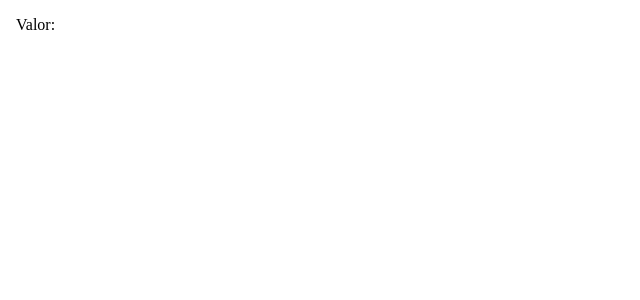
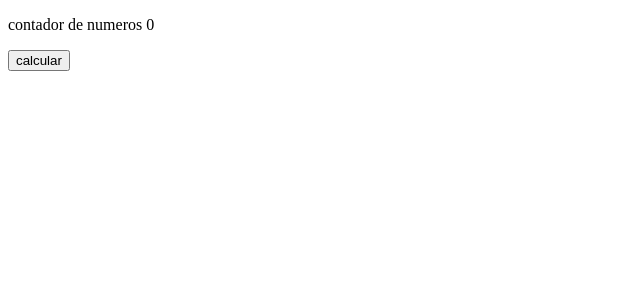
Before and after one commit to Edvan5125/projeto-integrador, an Angular app in the folder nome-projeto/: page /soma in a window 1280 px wide. Before the commit this address led to /. Shown: the top 300 px of the page, without its empty margins (0-640 px from the left). Built offline with nearby package versions, Linux system fonts and the light colour scheme.

Commit message:
AULA - 25/08

```diff
--- a/nome-projeto/src/app/app-routing-module.ts
+++ b/nome-projeto/src/app/app-routing-module.ts
@@ -1,7 +1,12 @@
 import { NgModule } from '@angular/core';
 import { RouterModule, Routes } from '@angular/router';
 
-const routes: Routes = [];
+const routes: Routes = [
+  {
+    path: 'soma',
+    loadChildren: () => import('./soma/soma-module').then(m => m.SomaModule)
+  }
+];
 
 @NgModule({
   imports: [RouterModule.forRoot(routes)],
--- a/nome-projeto/src/app/app.html
+++ b/nome-projeto/src/app/app.html
@@ -1,12 +1 @@
-<!DOCTYPE html>
-<html lang="en">
-<head>
-  <meta charset="UTF-8">
-  <meta name="viewport" content="width=device-width, initial-scale=1.0">
-  <title>Document</title>
-</head>
-<body>
-  <p>Valor: {{ n1 }}</p>
-
-</body>
-</html>
+<router-outlet></router-outlet>
--- a/nome-projeto/src/app/soma/soma-module.ts
+++ b/nome-projeto/src/app/soma/soma-module.ts
@@ -2,15 +2,17 @@ import { NgModule } from '@angular/core';
 import { CommonModule } from '@angular/common';
 
 import { SomaRoutingModule } from './soma-routing-module';
+import { Somacomp } from './somacomp/somacomp';
 
 
 @NgModule({
-  declarations: [],
+  declarations: [
+    Somacomp
+  ],
   imports: [
     CommonModule,
     SomaRoutingModule
   ]
 })
 export class SomaModule {
-  n1 = 0
 }
--- a/nome-projeto/src/app/soma/soma-routing-module.ts
+++ b/nome-projeto/src/app/soma/soma-routing-module.ts
@@ -1,9 +1,9 @@
 import { NgModule } from '@angular/core';
 import { RouterModule, Routes } from '@angular/router';
-import { App } from '../app';
+import { Somacomp } from './somacomp/somacomp';
 
 const routes: Routes = [
-  {path: 'soma', component: App}
+  {path: '', component: Somacomp}
 ];
 
 @NgModule({
--- /dev/null
+++ b/nome-projeto/src/app/soma/somacomp/somacomp.html
@@ -0,0 +1,2 @@
+<p>contador de numeros {{valor}}</p>
+<button (click)="incrementar()">calcular</button>
--- /dev/null
+++ b/nome-projeto/src/app/soma/somacomp/somacomp.ts
@@ -0,0 +1,14 @@
+import { Component } from '@angular/core';
+
+@Component({
+  selector: 'app-somacomp',
+  standalone: false,
+  templateUrl: './somacomp.html',
+  styleUrl: './somacomp.css'
+})
+export class Somacomp {
+  valor: number = 0;
+  incrementar() {
+    this.valor++;
+  }
+}
```
Also changed, not shown: nome-projeto/src/app/soma/somacomp/somacomp.css (added), 1 other file (tests, documents, lock files or other folders).
